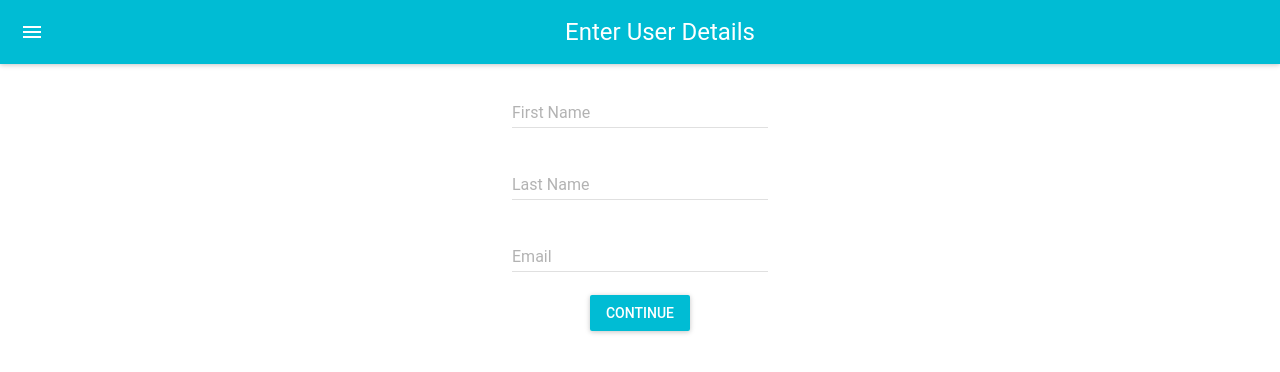
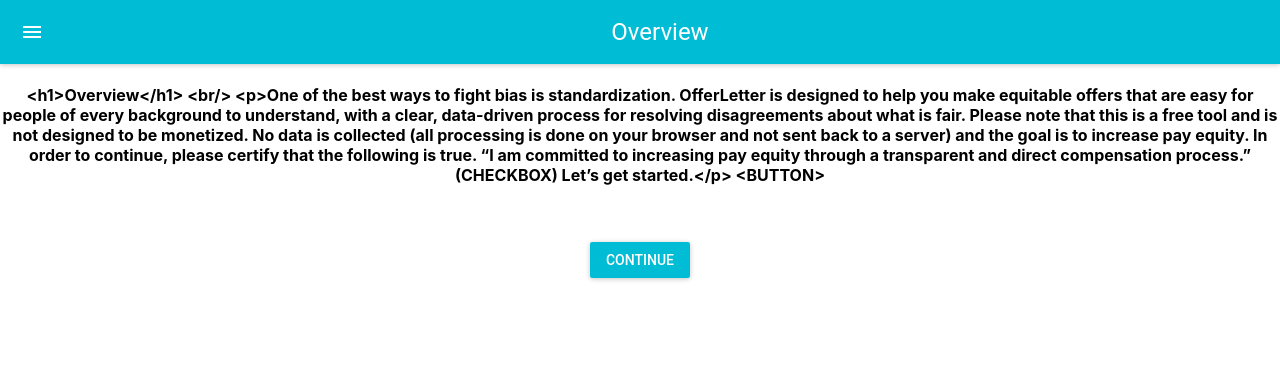
Before and after one commit to mattwallaert/betterofferletter, a React (Create React App) app: page /overview/1 in a window 1280 px wide. Shown: the top 372 px of the page. Built offline with nearby package versions, Linux system fonts and the light colour scheme.

Commit message:
swapping from created template

```diff
--- a/src/components/FormUserDetails.js
+++ b/src/components/FormUserDetails.js
@@ -1,8 +1,9 @@
 import React, { Component } from 'react';
 import MuiThemeProvider from 'material-ui/styles/MuiThemeProvider'
 import AppBar from 'material-ui/AppBar'
-import TextField from 'material-ui/TextField'
+// import TextField from 'material-ui/TextField'
 import RaisedButton from 'material-ui/RaisedButton'
+import overview from './formtext/overview.js'
 
 export class FormUserDetails extends Component {
     continue = e => {
@@ -10,31 +11,13 @@
         this.props.nextStep();
     }
     render() {
-        const { values, handleChange } = this.props;
+        const overviewText = overview;
+        // const { values, handleChange } = this.props;
         return (
             <MuiThemeProvider>
                 <React.Fragment>
-                    <AppBar title="Enter User Details" />
-                    <TextField
-                        hintText="Enter Your First Name"
-                        floatingLabelText="First Name"
-                        onChange={handleChange('firstName')}
-                        defaultValue={values.firstName}
-                    />
-                    <br/>
-                    <TextField
-                        hintText="Enter Your Last Name"
-                        floatingLabelText="Last Name"
-                        onChange={handleChange('lastName')}
-                        defaultValue={values.lastName}
-                    />
-                    <br/>
-                    <TextField
-                        hintText="Enter Your Email"
-                        floatingLabelText="Email"
-                        onChange={handleChange('email')}
-                        defaultValue={values.email}
-                    />
+                    <AppBar title="Overview" />
+                    <h4>{overviewText}</h4>
                     <br/>
                     <RaisedButton
                         label="Continue"
--- a/src/components/UserForm.js
+++ b/src/components/UserForm.js
@@ -45,7 +45,7 @@
         switch(step) {
             case 1:
                 return (
-                    <FormUserDetails
+                    <FormUserDetails //Overview1
                         nextStep={this.nextStep}
                         handleChange={this.handleChange}
                         values={values}
@@ -53,7 +53,7 @@
                 )
             case 2:
                 return (
-                    <FormPersonalDetails
+                    <FormPersonalDetails //Overview2
                     nextStep={this.nextStep}
                     prevStep={this.prevStep}
                     handleChange={this.handleChange}
@@ -62,14 +62,56 @@
                 )
             case 3:
                 return (
-                    <Confirm
+                    <Confirm //DC
                     nextStep={this.nextStep}
                     prevStep={this.prevStep}
                     values={values}
                 />
                 )
             case 4:
-                return <Success />
+                return (<Success //AB
+                />
+                )
+            case 5:
+                return (
+                    <EquityOrStock
+                    nextStep={this.nextStep}
+                    prevStep={this.prevStep}
+                    values={values}
+                />
+                )
+            case 6:
+                return (
+                    <Benefits
+                    nextStep={this.nextStep}
+                    prevStep={this.prevStep}
+                    values={values}
+                />
+                )
+            case 7:
+                return (
+                    <OnboardingPayment
+                    nextStep={this.nextStep}
+                    prevStep={this.prevStep}
+                    values={values}
+                />
+                )
+            case 8:
+                return (
+                    <Optional
+                    nextStep={this.nextStep}
+                    prevStep={this.prevStep}
+                    values={values}
+                />
+                )
+            case 9:
+                return (
+                    <Letter
+                    nextStep={this.nextStep}
+                    prevStep={this.prevStep}
+                    values={values}
+                />
+                )
 
             default:
                 // do nothing
--- /dev/null
+++ b/src/components/formtext/overview.js
@@ -0,0 +1,19 @@
+const overview = (`
+
+<h1>Overview</h1>
+<br/>
+
+    <p>One of the best ways to fight bias is standardization.  OfferLetter is designed to help you make equitable offers that are easy for people of every background to understand, with a clear, data-driven process for resolving disagreements about what is fair.
+
+    Please note that this is a free tool and is not designed to be monetized.  No data is collected (all processing is done on your browser and not sent back to a server) and the goal is to increase pay equity.
+
+    In order to continue, please certify that the following is true.
+
+    “I am committed to increasing pay equity through a transparent and direct compensation process.” (CHECKBOX)
+
+    Let’s get started.</p> <BUTTON>
+
+    `
+    );
+
+    export default overview;
```
Also changed, not shown: src/components/formtext/_draft.md (+1 -1 lines), src/components/formtext/overview.html (deleted, +0 -21 lines), src/components/formtext/overview2.js (added, +14 -0 lines), 1 other file (tests, documents, lock files or other folders).
